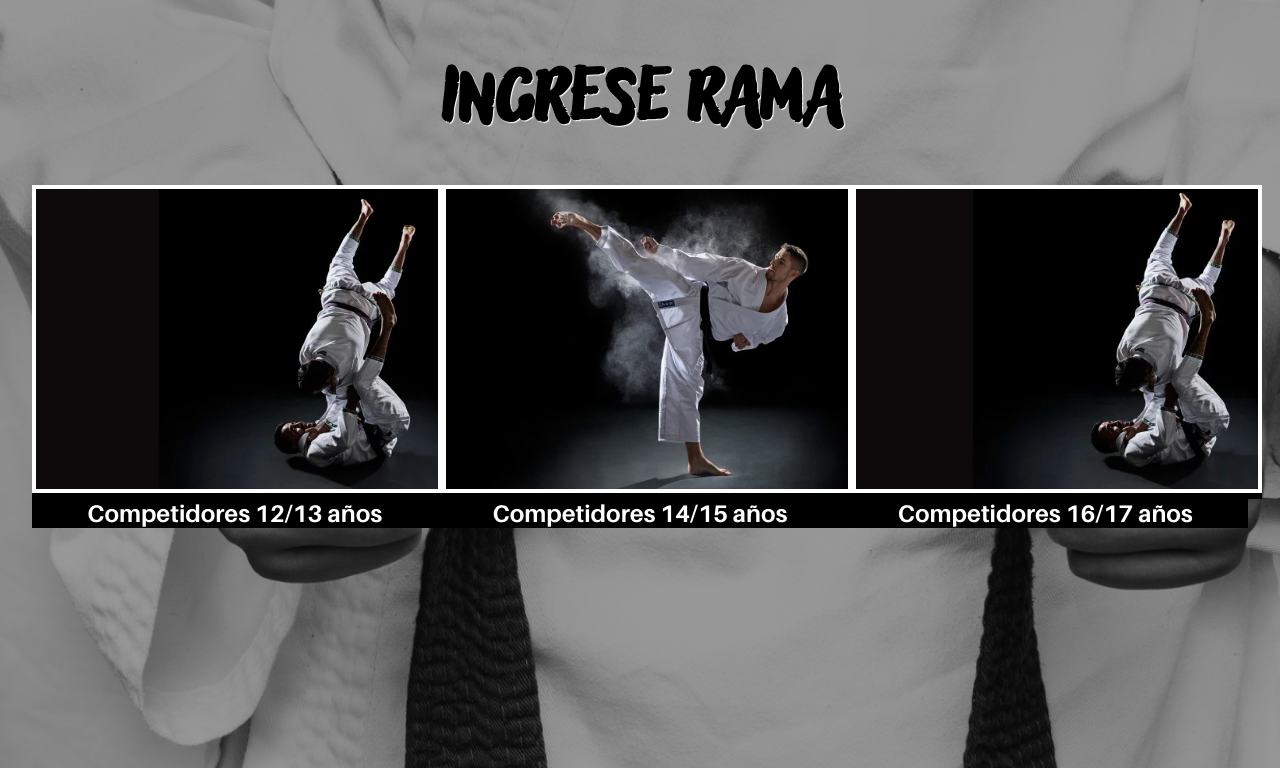
After one commit to Maty1441/ProyectoUTU2023, a PHP site: page /vistas/campeonato/elegirRama.html in a window 1280 px wide. The commit adds this page. Shown: the top 768 px of the page. Run offline with PHP 8.4, Linux system fonts and the light colour scheme.

Commit message:
avanzes en el proyecto

```diff
--- a/modelo/usuariosModelo.php
+++ b/modelo/usuariosModelo.php
@@ -15,7 +15,7 @@ class usuarios_modelo
 
     public function get_validar($usuarioN, $clave)
     {
-        $sql = "SELECT*FROM usuarios where usu$arioN='usuarioN' and clave='$clave'";
+        $sql = "SELECT*FROM usuarios where $usuarioN='usuarioN' and clave='$clave'";
         $resultado = $this->db->query($sql);
         if($resultado->num_rows == 1){
             echo "USUARIO ENCONTRADO (modelo)";
--- a/vistas/assets/css/admin1.css
+++ b/vistas/assets/css/admin.css
@@ -1,3 +1,8 @@
+*{
+    padding: 0;
+    margin: 0;
+}
+
 body{
     margin: 0;
     padding: 0;
--- /dev/null
+++ b/vistas/assets/css/elegirRama.css
@@ -0,0 +1,68 @@
+*{
+    padding: 0;
+    margin: 0;
+}
+
+body{
+    margin: 0;
+    padding: 0;
+    background-image: linear-gradient(rgba(0, 0, 0, .4), rgba(0,0,0, .4)),url("../images/elegirRama.png");
+    background-size: cover;
+    background-repeat: no-repeat;
+    background-attachment: fixed;
+}
+
+@font-face{
+    font-family:AdleryBlockletter;
+    src: url("../fonts/AdleryBlockletter.ttf");
+}
+
+@font-face{
+  font-family:Aileron;
+  src: url("../fonts/Aileron-Bold.otf");
+}
+
+h1{
+    font-family: AdleryBlockLetter;
+    font-size: 6em;
+    text-align: center;
+    margin-top: 5%;
+    margin-bottom: .5em;
+    text-shadow: 1px 1px 1px white;
+}
+
+img{
+    border: 4px solid white;
+    transition: transform 0.5s, border 0.25s;
+}
+
+img:hover{
+    transform: scale(1.05);
+    border: 4px solid #5E17EB;
+}
+
+div{
+    margin: auto;
+    width: 95%;
+}
+
+.fotos{
+    display: flex;
+    justify-content: space-around;
+    width: 95%;
+}
+
+.textos{
+    display: flex;
+    justify-content: space-around;
+    width: 95%;
+}
+
+a{
+    font-family: Aileron;
+    font-size: 1.5em;
+    text-align: center;
+    width: 410px;
+    background-color: rgba(0, 0, 0, 1);
+    color: white;
+}
--- a/vistas/assets/css/estilos.css
+++ b/vistas/assets/css/estilos.css
@@ -1,3 +1,8 @@
+*{
+  padding: 0;
+  margin: 0;
+}
+
 body{
     margin: 0;
     padding: 0;
--- a/vistas/assets/js/script.js
+++ b/vistas/assets/js/script.js
@@ -4,7 +4,7 @@ document.addEventListener("DOMContentLoaded", function () {
     const restarButton = document.getElementById("restar");
     const descalificarLink = document.getElementById("descalificar");
 
-    let descalificado = false; // Variable de estado
+    let descalificado = false;
 
     sumarButton.addEventListener("click", function () {
         if (!descalificado) {
@@ -36,9 +36,9 @@ document.addEventListener("DOMContentLoaded", function () {
         }
     });
 
-    // Función para descalificar
+
     descalificarLink.addEventListener("click", function () {
         inputField.value = "0.0";
-        descalificado = true; // Establece la variable de estado como verdadera
+        descalificado = true;
     });
 });
--- /dev/null
+++ b/vistas/campeonato/elegirRama.html
@@ -0,0 +1,23 @@
+<!DOCTYPE html>
+<html lang="en">
+<head>
+    <link rel="stylesheet" href="../assets/css/elegirRama.css">
+    <meta charset="UTF-8">
+    <meta name="viewport" content="width=device-width, initial-scale=1.0">
+    <title>Elegir rama</title>
+</head>
+<body>
+    <h1>Ingrese rama</h1>
+
+    <div class="fotos">
+        <a href="#"><img src="../assets/images/fotoRama1.png" width="402px" height="300px"></a>
+        <a href="#"><img src="../assets/images/fotoRama2.png" width="402px" height="300px"></a>
+        <a href="#"><img src="../assets/images/fotoRama3.png" width="402px" height="300px"></a>
+    </div>
+    <div class="textos">
+        <a>Competidores 12/13 años</a>
+        <a>Competidores 14/15 años</a>
+        <a>Competidores 16/17 años</a>
+    </div>
+</body>
+</html>
--- a/vistas/juez/juez.html
+++ b/vistas/juez/juez.html
@@ -28,7 +28,7 @@
     </div>
 
     <div class="competidor">
-        <a href="../puntuar/puntuar.html">COMPETIDOR 1</a>
+        <a href="puntuar.html">COMPETIDOR 1</a>
         <a href="#">COMPETIDOR 9</a>
       </div>
       <div class="competidor">
--- a/vistas/login/login.html
+++ b/vistas/login/login.html
@@ -1,7 +1,7 @@
 <!DOCTYPE html>
 <html lang="en">
 <head>
-    <link rel="stylesheet" href="../vistas/assets/css/login.css">
+    <link rel="stylesheet" href="../assets/css/login.css">
     <meta charset="UTF-8">
     <meta name="viewport" content="width=device-width, initial-scale=1.0">
     <title>Inicio de Sesion</title>
```
Also changed, not shown: admin1/admin1.html (deleted, +0 -26 lines), vistas/admin/admin.html (added, +29 -0 lines), vistas/assets/images/elegirRama.png (added), vistas/assets/images/fotoRama1.png (added), vistas/assets/images/fotoRama2.png (added), vistas/assets/images/fotoRama3.png (added), vistas/juez/puntuar.html (renamed from vistas/puntuar/puntuar.html).
